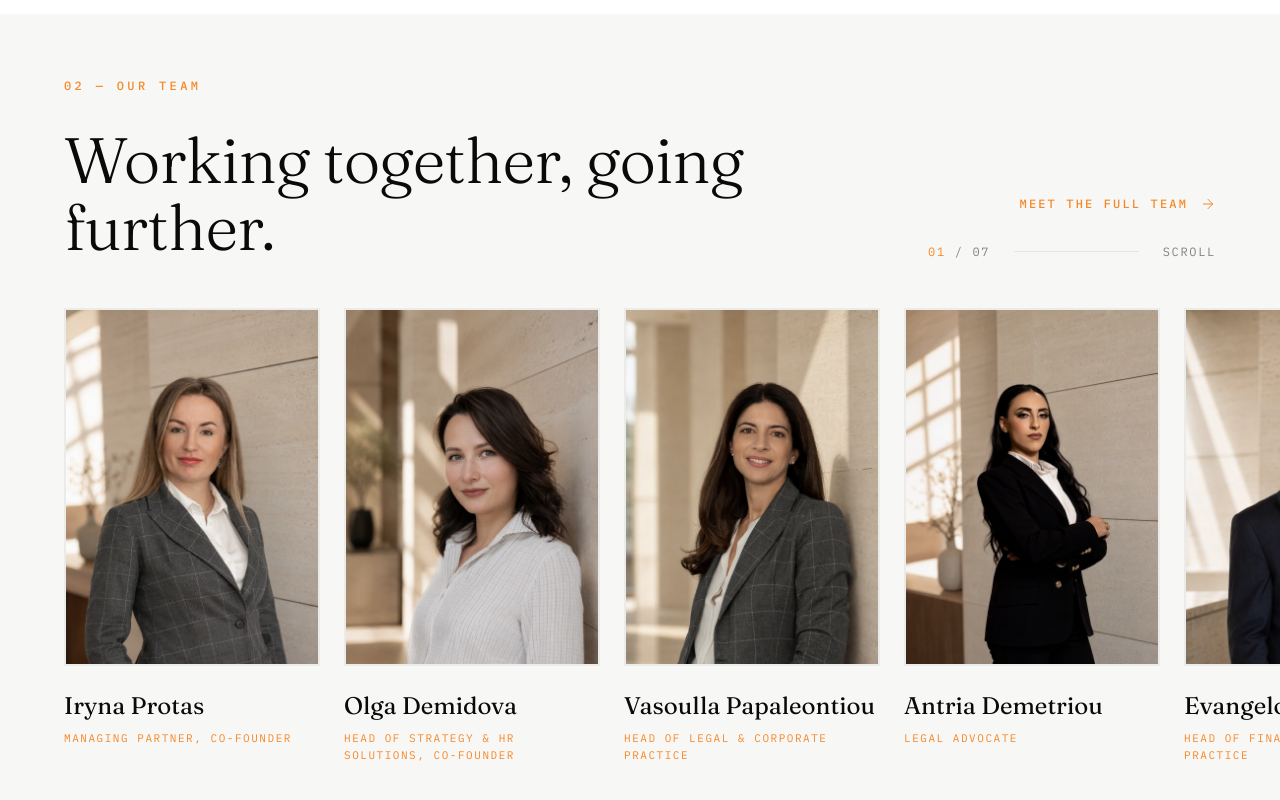
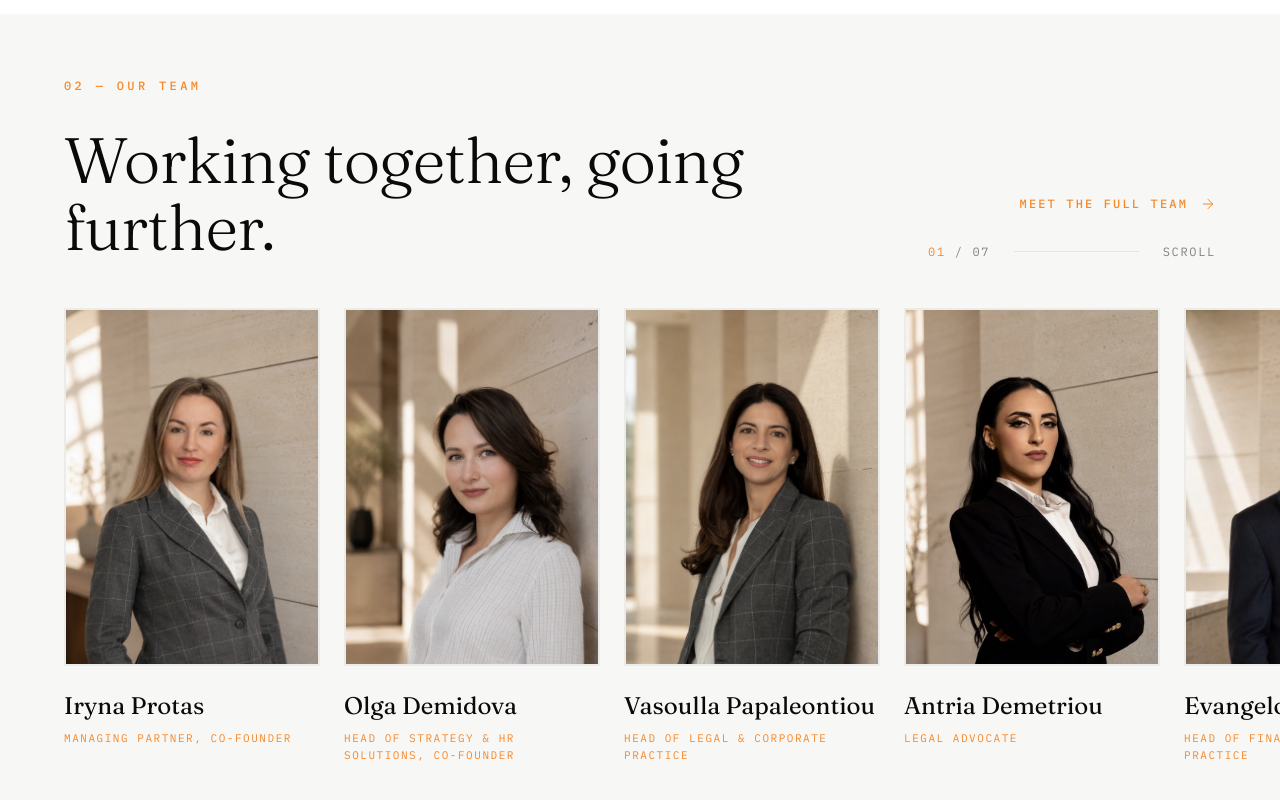
Before and after one commit to marinosialita/advisors, a React (Vite) app: page / in a window 1280 px wide. Shown: the part 5042-5842 px from the top of the page. Built offline with nearby package versions, Linux system fonts and the light colour scheme.

Commit message:
Apply Antria portrait zoom to homepage team carousel

```diff
--- a/src/pages/Home.tsx
+++ b/src/pages/Home.tsx
@@ -1318,12 +1318,18 @@ export default function Home() {
                 className="js-team-card group w-[min(340px,78vw)] shrink-0 snap-start"
               >
                 <div className="js-team-imgwrap aspect-[5/7] overflow-hidden border-2 border-stone/60">
-                  <img
-                    src={member.image}
-                    alt={`${member.name} — ${member.role}`}
-                    className="js-team-img h-full w-full object-cover grayscale-[0.15] transition-all duration-500 ease-out-expo group-hover:scale-[1.04] group-hover:grayscale-0"
-                    loading="lazy"
-                  />
+                  <div
+                    className={member.slug === 'antria-demetriou'
+                      ? 'h-full w-full origin-[center_25%] scale-[1.50] transition-transform duration-500 ease-out-expo group-hover:scale-[1.56]'
+                      : 'h-full w-full'}
+                  >
+                    <img
+                      src={member.image}
+                      alt={`${member.name} — ${member.role}`}
+                      className={`js-team-img h-full w-full object-cover grayscale-[0.15] transition-all duration-500 ease-out-expo group-hover:grayscale-0 ${member.slug === 'antria-demetriou' ? '' : 'group-hover:scale-[1.04]'}`}
+                      loading="lazy"
+                    />
+                  </div>
                 </div>
                 <h3 className="mt-6 font-display text-2xl text-ink">{member.name}</h3>
                 <p className="mt-2 font-mono text-[11px] uppercase tracking-nav text-bronze">
```
